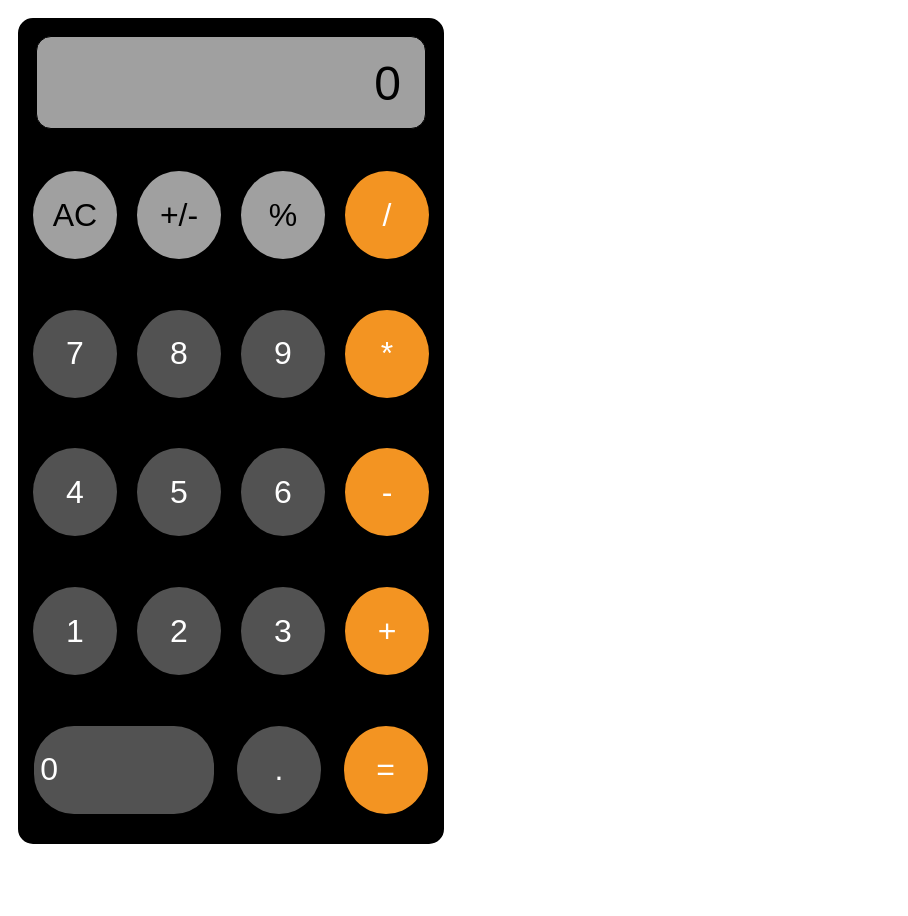
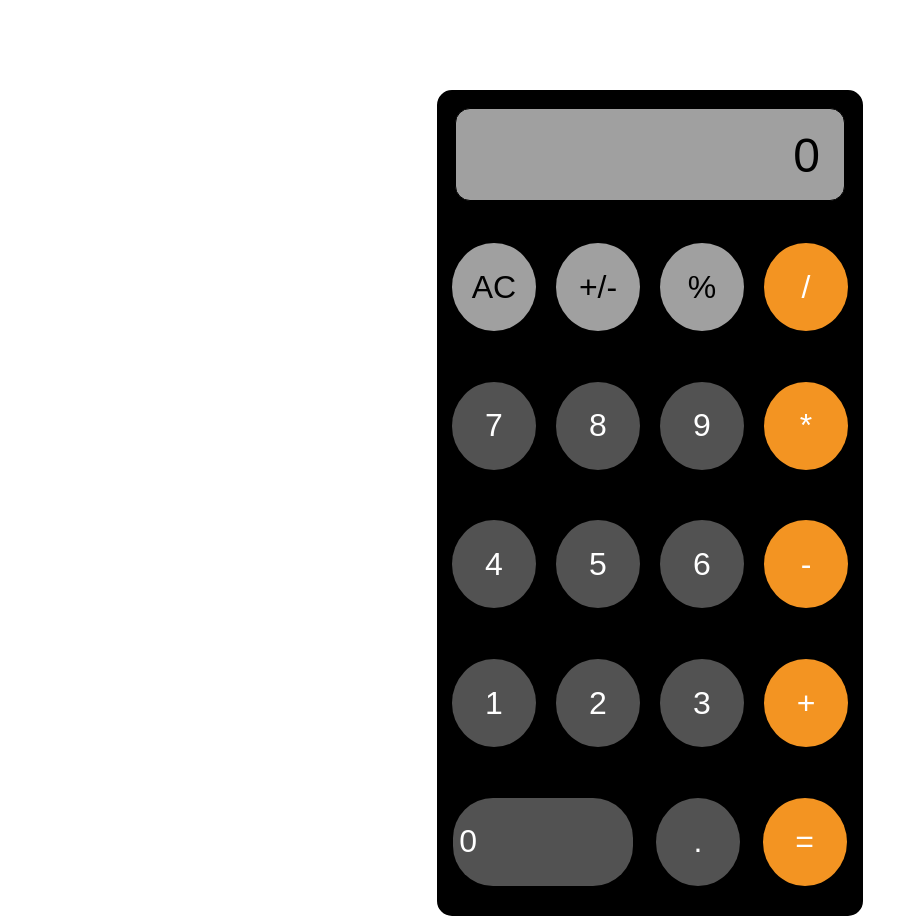
Before and after one commit to Sasha118669/calck, a plain HTML site: page index.html in a window 1280 px wide. Shown: the whole page, without its empty margins (0-908 px from the left). Before the commit the page ends 844 px from the top, so only its background shows below. Drawn offline with Linux system fonts and the light colour scheme.

Commit message:
calck centred

```diff
--- a/style.css
+++ b/style.css
@@ -4,6 +4,8 @@ html{
     margin: 10px;
 }
 .content{
+    margin: auto;
+    margin-top: 10vh;
      display: flex;
     flex-direction: column;
     border: 3px solid ;
```
